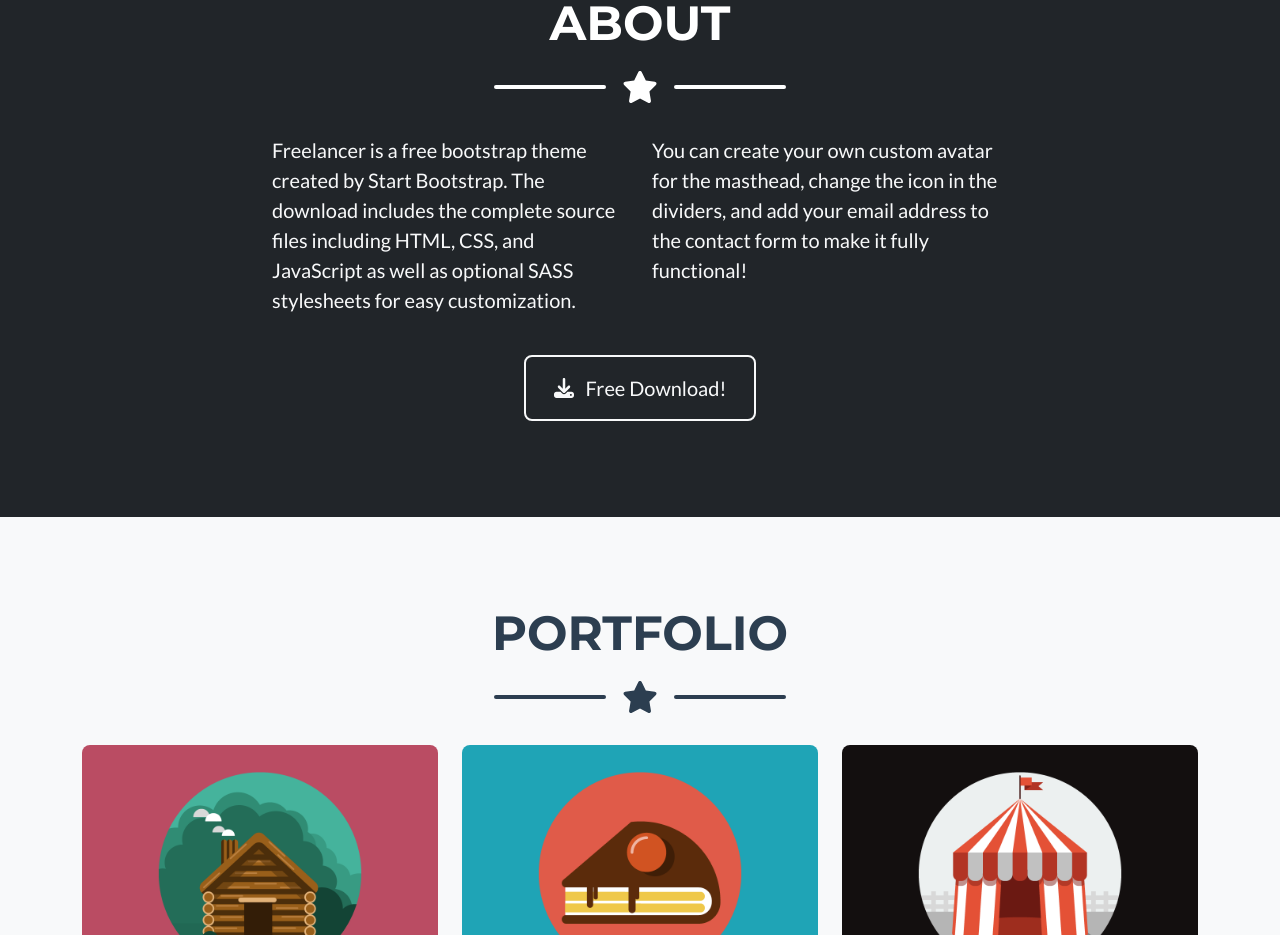
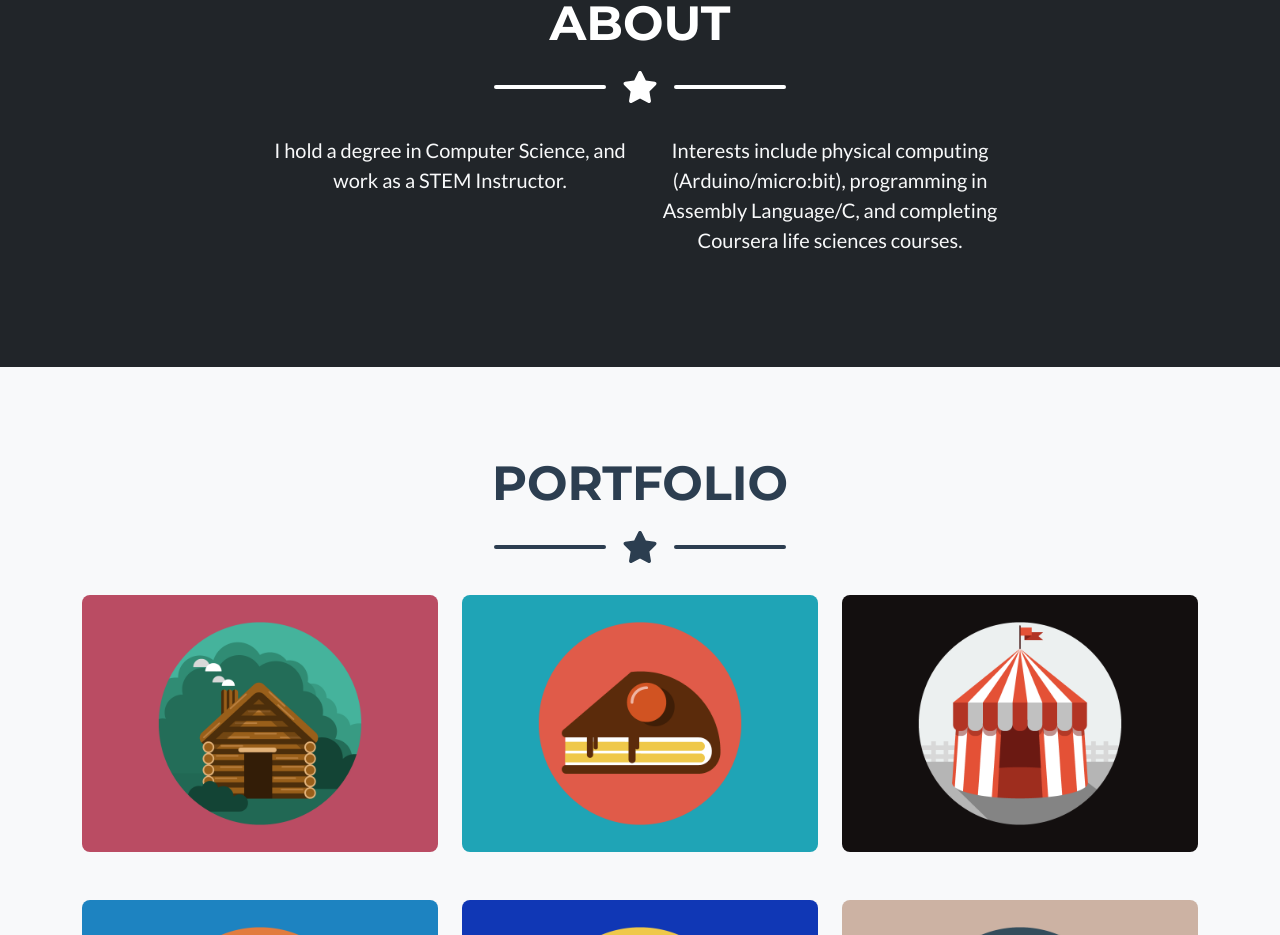
Before and after one commit to RichardLudwig/richardludwig.github.io2, a plain HTML site: page index.html in a window 1280 px wide. Shown: the part 1017-1952 px from the top of the page. Drawn offline with nearby package versions, Linux system fonts and the light colour scheme.

Commit message:
updated about section text

```diff
--- a/index.html
+++ b/index.html
@@ -103,32 +103,20 @@
           <div class="divider-custom-line"></div>
         </div>
         <!-- About Section Content-->
-        <div class="row">
+        <div class="row text-center">
           <div class="col-lg-4 ms-auto">
             <p class="lead">
-              Freelancer is a free bootstrap theme created by Start Bootstrap.
-              The download includes the complete source files including HTML,
-              CSS, and JavaScript as well as optional SASS stylesheets for easy
-              customization.
+              I hold a degree in Computer Science, and work as a STEM
+              Instructor.
             </p>
           </div>
           <div class="col-lg-4 me-auto">
             <p class="lead">
-              You can create your own custom avatar for the masthead, change the
-              icon in the dividers, and add your email address to the contact
-              form to make it fully functional!
+              Interests include physical computing (Arduino/micro:bit),
+              programming in Assembly Language/C, and completing Coursera life
+              sciences courses.
             </p>
           </div>
-        </div>
-        <!-- About Section Button-->
-        <div class="text-center mt-4">
-          <a
-            class="btn btn-xl btn-outline-light"
-            href="https://startbootstrap.com/theme/freelancer/"
-          >
-            <i class="fas fa-download me-2"></i>
-            Free Download!
-          </a>
         </div>
       </div>
     </section>
```
